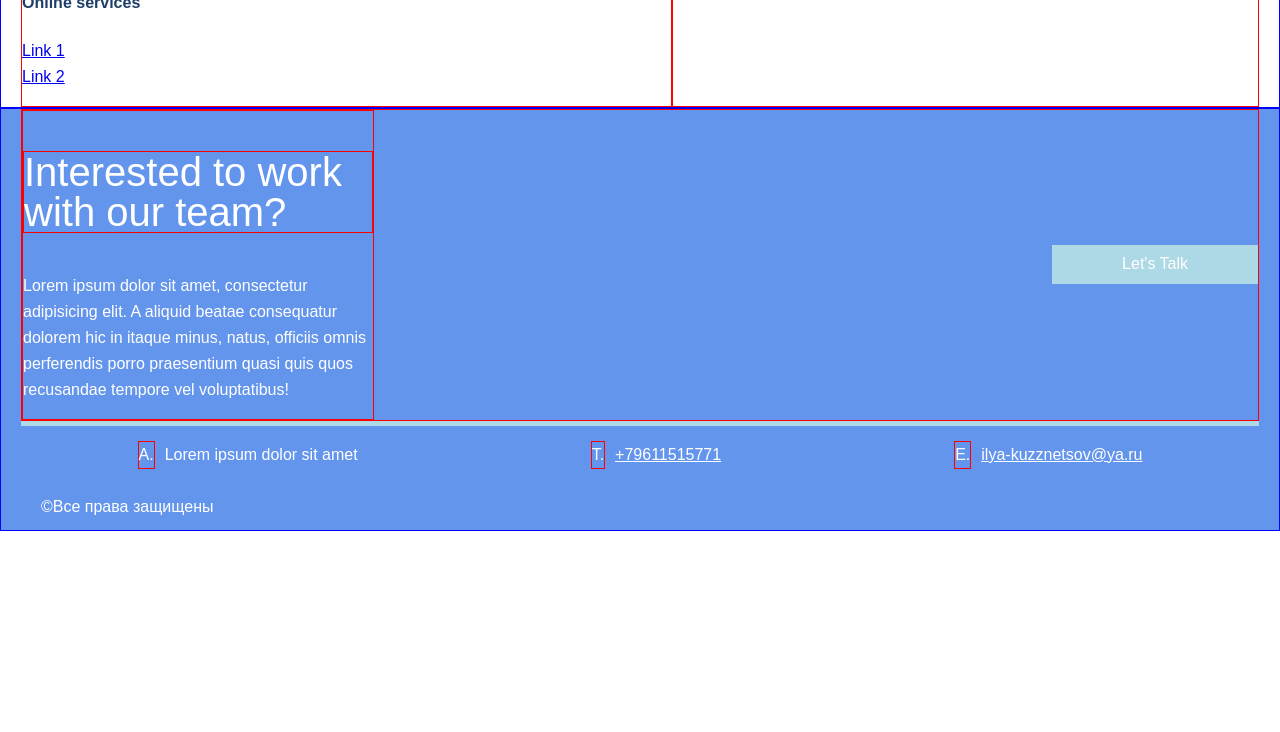
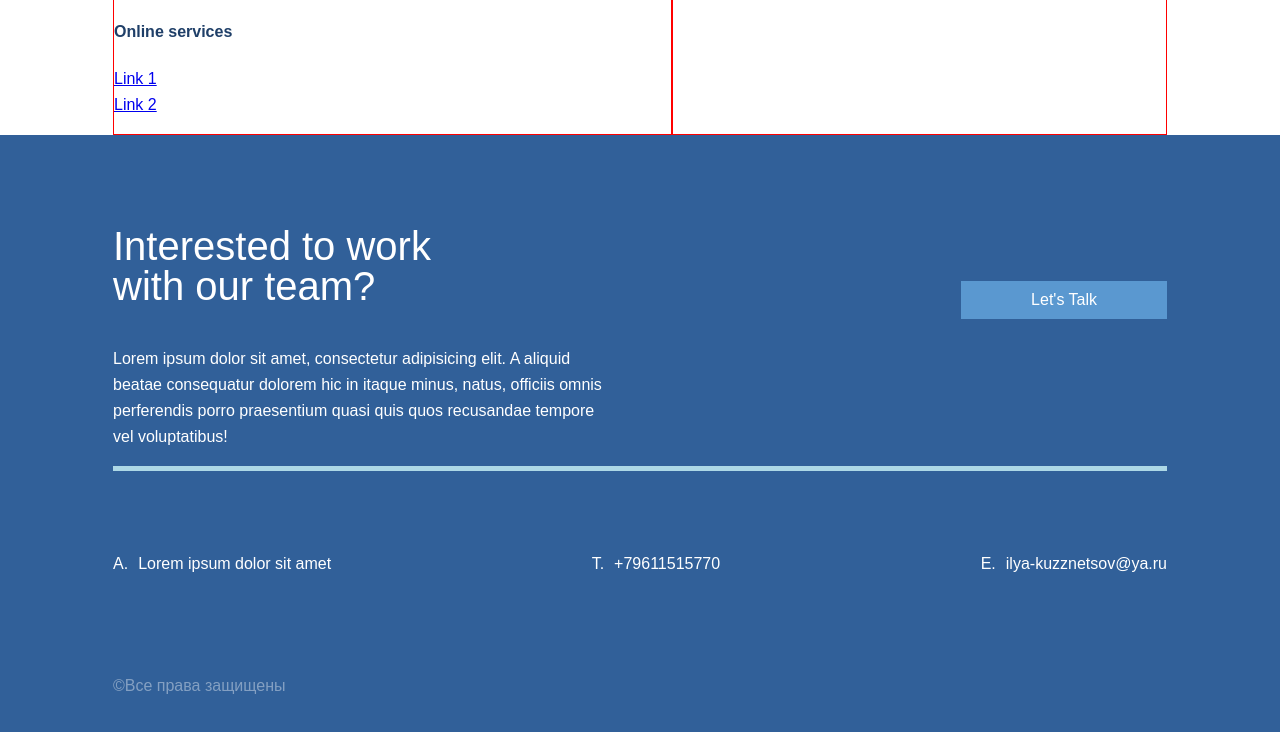
Before and after one commit to Ilya-Kuzznetsov/geekbrains_first_project, a website built with Parcel: page source/contacts.html in a window 1280 px wide. Shown: the part 658-1390 px from the top of the page. Before the commit the page ends 1189 px from the top, so only its background shows below. Built offline with nearby package versions, Linux system fonts and the light colour scheme.

Commit message:
Индекс готов

```diff
--- a/source/contacts.html
+++ b/source/contacts.html
@@ -131,8 +131,8 @@
           </p>
         </li>
         <li class="contactUsList__item contactUsList__item--2">
-          <a href="tel:+79611515771">
-            +79611515771
+          <a href="tel:+79611515770">
+            +79611515770
           </a>
         </li>
         <li class="contactUsList__item contactUsList__item--3">
--- a/source/less/contactUs.less
+++ b/source/less/contactUs.less
@@ -8,7 +8,9 @@
   }
   &List{
     display: flex;
-    justify-content: space-around;
+    justify-content: space-between;
+    margin-top: 64px;
+    padding: 0;
     &__item{
       display: flex;
       align-items: center;
@@ -16,7 +18,6 @@
         &::before{
           content: "A.";
           display: inline;
-          border: 1px solid red;
           margin-right: 10px;
         }
       }
@@ -24,7 +25,6 @@
         &::before{
           content: "T.";
           display: inline;
-          border: 1px solid red;
           margin-right: 10px;
         }
       }
@@ -32,7 +32,6 @@
         &::before{
           content: "E.";
           display: inline;
-          border: 1px solid red;
           margin-right: 10px;
         }
       }
--- a/source/less/contacts-intro.less
+++ b/source/less/contacts-intro.less
@@ -1,7 +1,6 @@
 .contacts-intro{
   min-height: 200px;
   background-color: lightblue;
-  border: 1px solid red;
   color: white;
   text-align: center;
   &__header{
--- a/source/less/container.less
+++ b/source/less/container.less
@@ -1,6 +1,5 @@
 .container{
-  max-width: 1366px;
+  max-width: 1140px;
   margin: 0 auto;
-  padding: 0 20px;
-  border: 1px solid blue;
+  padding: 0 113px;
 }
--- a/source/less/copyright.less
+++ b/source/less/copyright.less
@@ -1,3 +1,4 @@
 .copyright{
-  padding: 10px 20px;
+  padding: 64px 0;
+  opacity: 0.4;
 }
--- a/source/less/footer.less
+++ b/source/less/footer.less
@@ -1,12 +1,8 @@
 .footer{
-  background-color: cornflowerblue;
+  background-color: #316099;
   color: white;
   & a{
     color: white;
-  }
-  & ul{
-    list-style: none;
-    margin: 0;
-    padding: 0;
+    text-decoration: none;
   }
 }
--- a/source/less/gallery.less
+++ b/source/less/gallery.less
@@ -27,7 +27,6 @@
     margin: 0 auto;
   }
   &__item{
-    outline: 1px solid red;
     margin-bottom: 32px;
     border-radius: 10px;
     height: 26em;
--- a/source/less/letsTalk.less
+++ b/source/less/letsTalk.less
@@ -1,5 +1,4 @@
 .letsTalk{
-  border: 1px solid red;
   display: flex;
   justify-content: space-between;
   align-items: center;
@@ -7,17 +6,16 @@
     font-weight: 100;
     font-size: 40px;
     line-height: 40px;
-    border: 1px solid red;
+    margin-top: 91px;
   }
   &__item{
     &--1{
-      max-width: 350px;
-      border: 1px solid red;
+      max-width: 495px;
     }
   }
   &__button{
     padding: 10px 70px;
-    background-color: lightblue;
+    background-color: #5A98D0;
     border: none;
     color: white;
   }
--- a/source/less/nav-list.less
+++ b/source/less/nav-list.less
@@ -11,8 +11,9 @@
         background-image: url("../img/index-icon.svg");
         background-repeat: no-repeat;
         background-position: center;
+        border-radius: 10px;
         &:hover{
-          background-color: lightgrey;
+          background-color: #E8F1F7;
         }
       }
     }
@@ -24,8 +25,9 @@
         background-image: url("../img/contacts-icon.svg");
         background-repeat: no-repeat;
         background-position: center;
+        border-radius: 10px;
         &:hover{
-          background-color: lightgrey;
+          background-color: #E8F1F7;
         }
       }
     }
```
Also changed, not shown: source/index.html (+2 -2 lines), source/css/main.css, source/img/contacts-slider.png (added), 1 other file.
